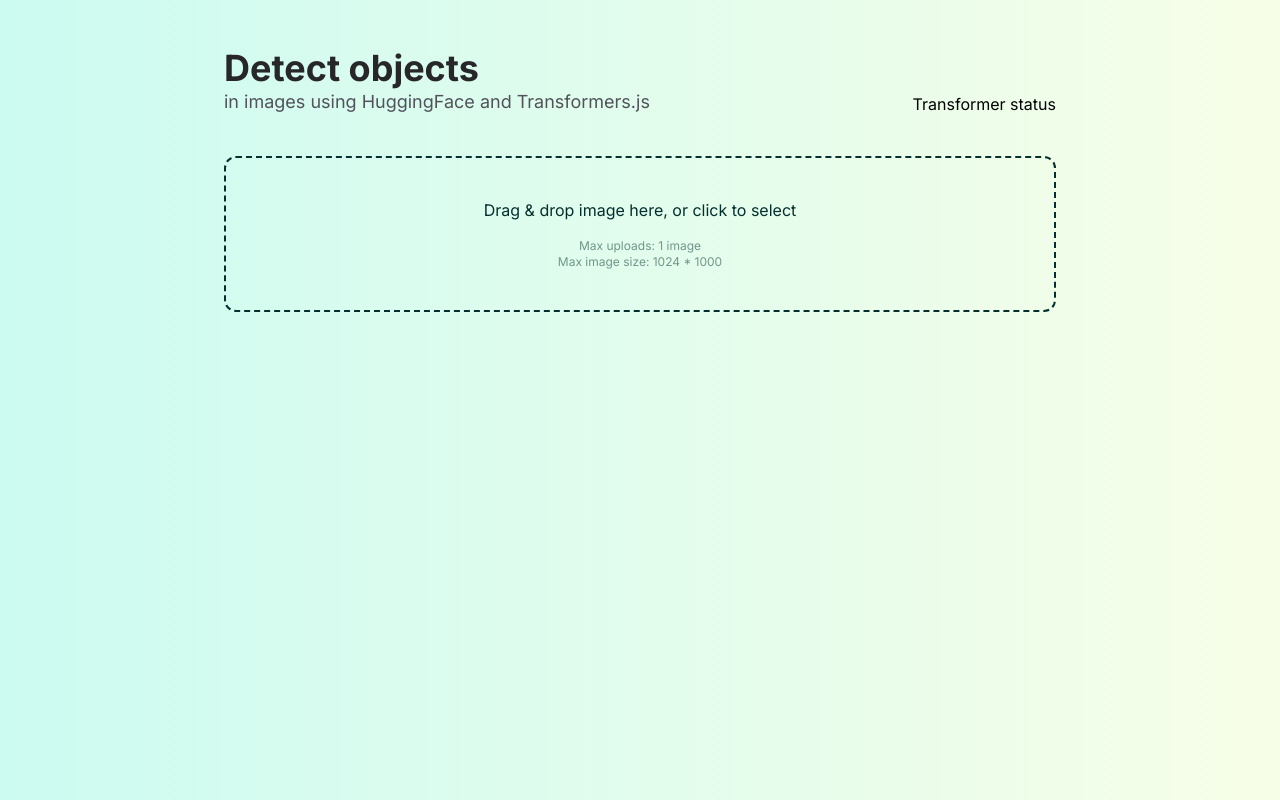
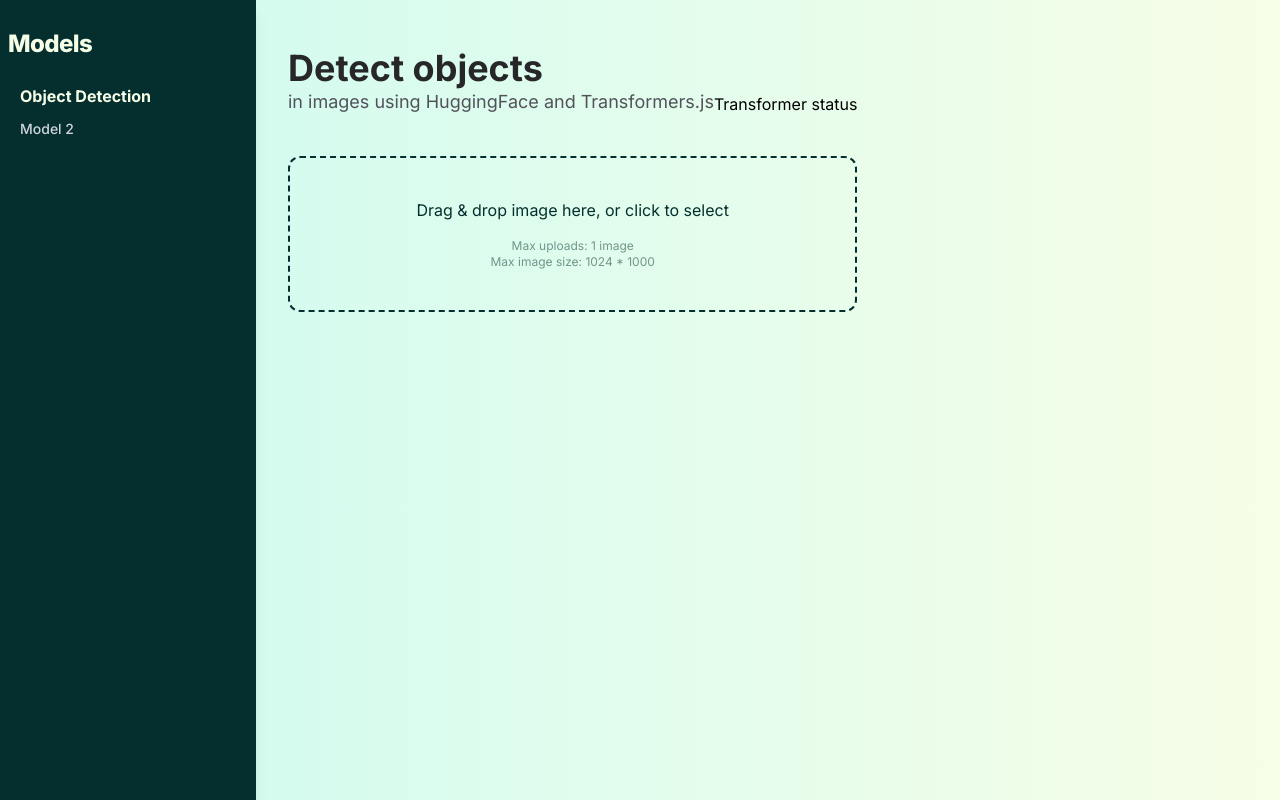
Before and after one commit to didoslavov/visionarai, a Next.js app: page / in a window 1280 px wide. Built offline with nearby package versions, Linux system fonts and the light colour scheme.

Commit message:
add aside navigation for different model routes

```diff
--- a/src/app/layout.tsx
+++ b/src/app/layout.tsx
@@ -1,6 +1,7 @@
 import type { Metadata } from 'next';
 import { Inter } from 'next/font/google';
 import './globals.css';
+import SideNav from '@/components/ui/navigation';
 
 const inter = Inter({ subsets: ['latin'] });
 
@@ -16,7 +17,10 @@ export default function RootLayout({
 }>) {
     return (
         <html lang="en">
-            <body className={`${inter.className} bg-gradient-to-r from-teal-100 to-lime-50`}>{children}</body>
+            <body className={`${inter.className} bg-gradient-to-r from-teal-100 to-lime-50 flex`}>
+                <SideNav />
+                {children}
+            </body>
         </html>
     );
 }
--- /dev/null
+++ b/src/components/ui/navigation.tsx
@@ -0,0 +1,30 @@
+import Link from 'next/link';
+
+const SideNav = () => {
+    return (
+        <div className="h-screen bg-teal-950 shadow-lg text-lime-50 w-64 space-y-6 py-7 px-2 inset-y-0 transform transition-transform duration-200 ease-in-out">
+            <h2 className="text-2xl font-extrabold tracking-tight">Models</h2>
+            <nav>
+                <ul className="space-y-2">
+                    <li>
+                        <Link
+                            href="/object-detection"
+                            className="text-lime-50 font-bold hover:text-lime-200 transition-colors duration-300 px-3 py-2 rounded-md">
+                            Object Detection
+                        </Link>
+                    </li>
+                    <li>
+                        <Link
+                            href="/model2"
+                            className="text-gray-300 hover:bg-gray-700 hover:text-white px-3 py-2 rounded-md text-sm font-medium">
+                            Model 2
+                        </Link>
+                    </li>
+                    {/* Add more links for each model */}
+                </ul>
+            </nav>
+        </div>
+    );
+};
+
+export default SideNav;
```
